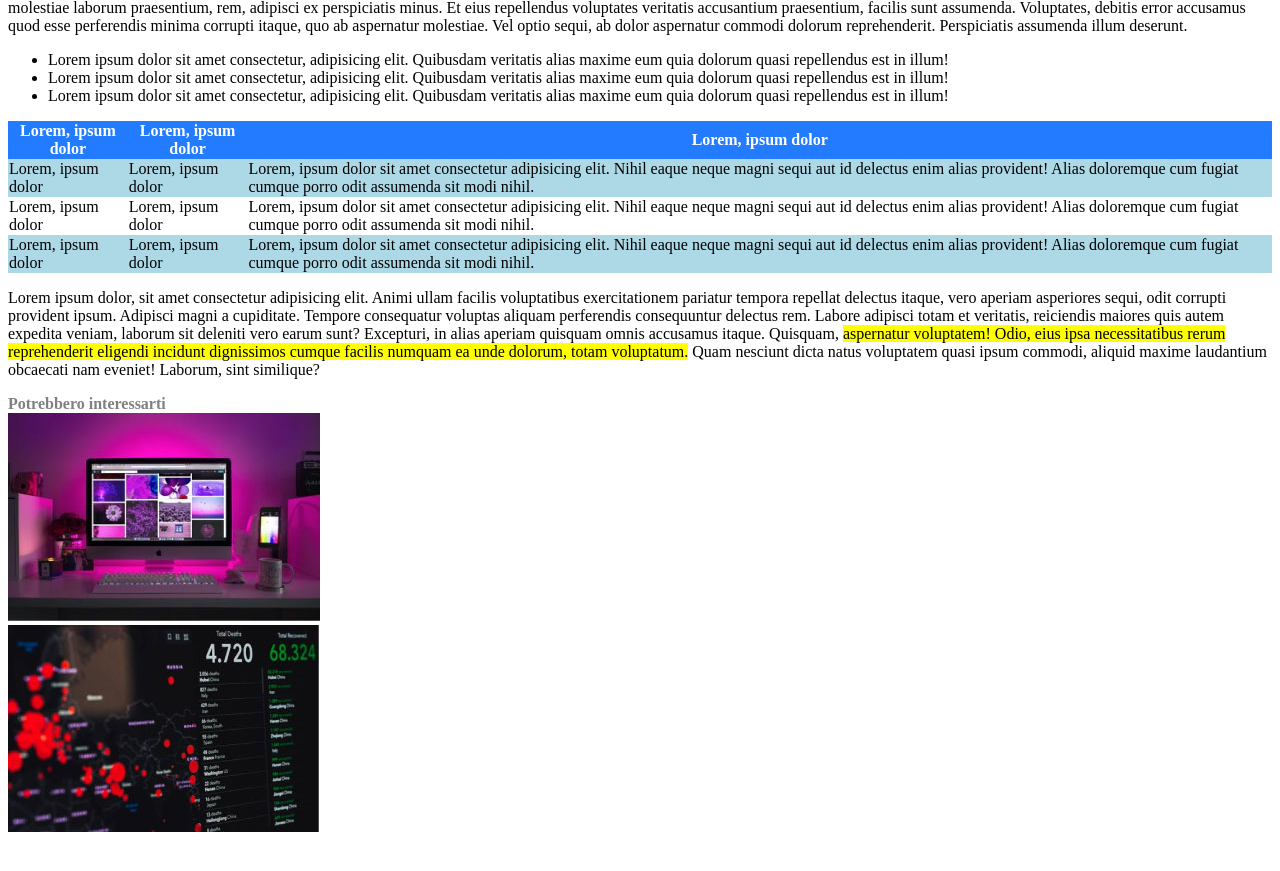
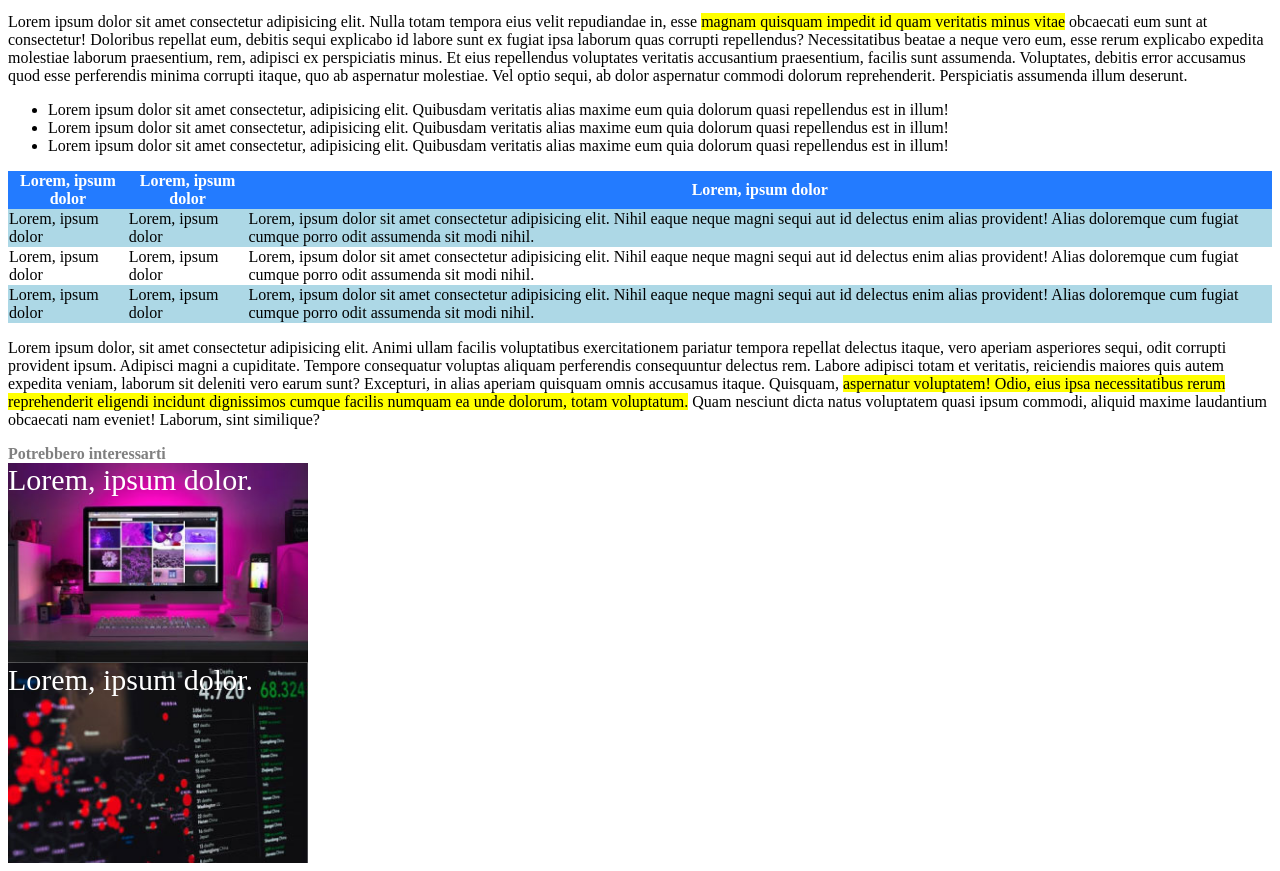
Before and after one commit to paoloferrari97/html-css-booleaner, a plain HTML site: page index.html in a window 1280 px wide. Shown: the part 747-1618 px from the top of the page. Before the commit the page ends 1591 px from the top, so only its background shows below. Drawn offline with Linux system fonts and the light colour scheme.

Commit message:
Scritte sopra le ultime immagini

```diff
--- a/css/style.css
+++ b/css/style.css
@@ -1,12 +1,12 @@
 .site_header{
-    height: 100px;
+    height: 150px;
     background-image: url("../img/pattern.png");
     background-repeat: repeat;
-    background-color: lightblue;
+    background-color: rgb(53, 114, 247);
 }
 .logo{
     width: 15%;
-    margin-top: 50px;
+    margin-top: 90px;
 }
 table thead{
     background-color: rgb(35, 123, 255);
@@ -22,5 +22,21 @@
     background-color: yellow;
 }
 table{
-    border-spacing: 0px;
+    border-spacing: 0;
 }
+.monitor{
+    background-image: url("../img/monitor.jpg");
+    background-size: contain;
+    background-repeat: no-repeat;
+    height: 200px;
+    color: white;
+    font-size: 30px;
+}
+.graph{
+    background-image: url("../img/graph.jpg");
+    background-size: contain;
+    background-repeat: no-repeat;
+    height: 200px;
+    color: white;
+    font-size: 30px;
+}
--- a/index.html
+++ b/index.html
@@ -100,8 +100,8 @@
             <div class="grigio" style="font-weight: 800;">
                 Potrebbero interessarti
             </div>
-            <div><img src="./img/monitor.jpg" alt="monitor con luce viola"></div>
-            <div><img src="./img/graph.jpg" alt="cartina europa con distribuzione casi"></div>
+            <div class="monitor">Lorem, ipsum dolor.</div>
+            <div class="graph">Lorem, ipsum dolor.</div>
         </section>
         <!-- /interesse -->
 
@@ -109,5 +109,6 @@
     </main>
     <!-- /main -->
 
+
 </body>
 </html>
```
